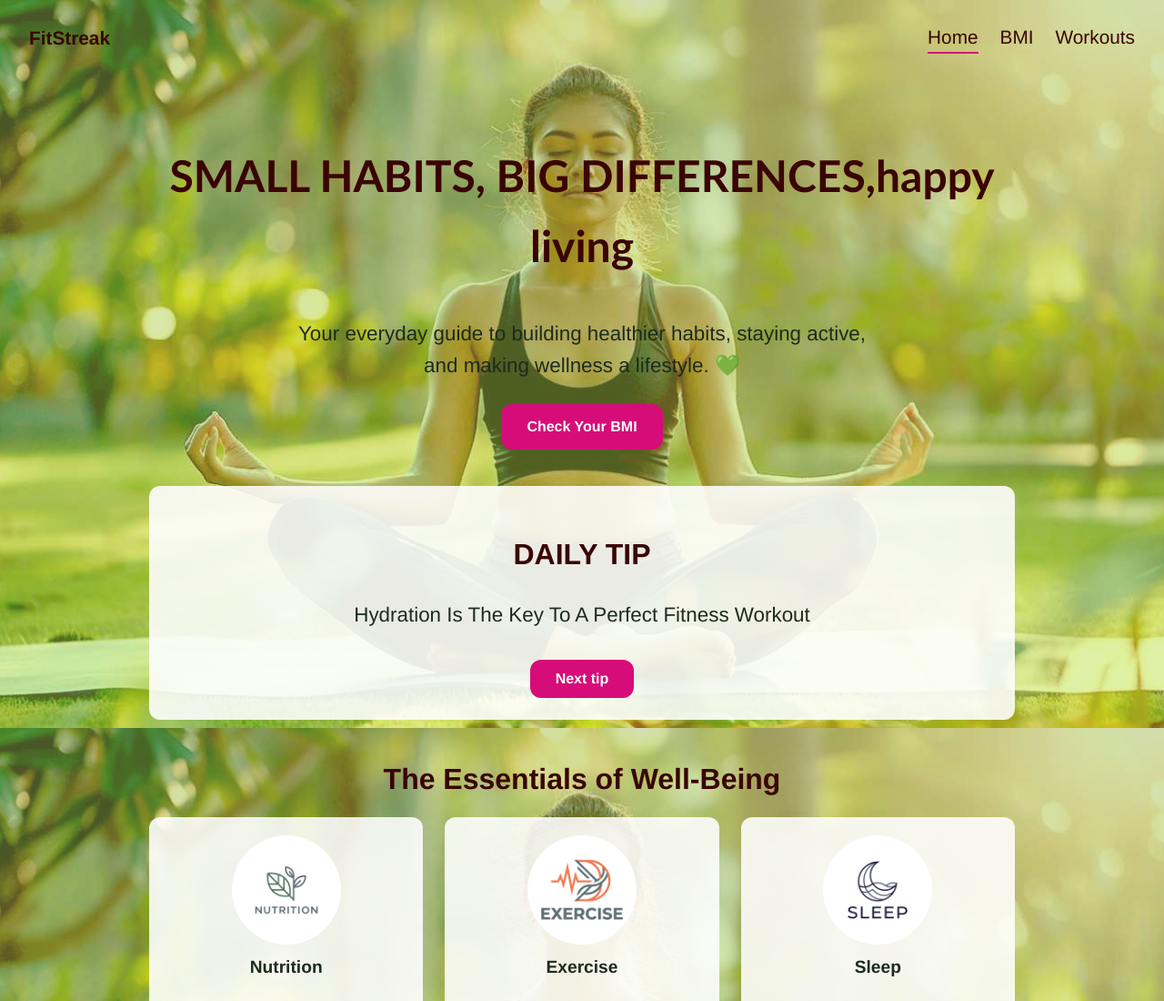
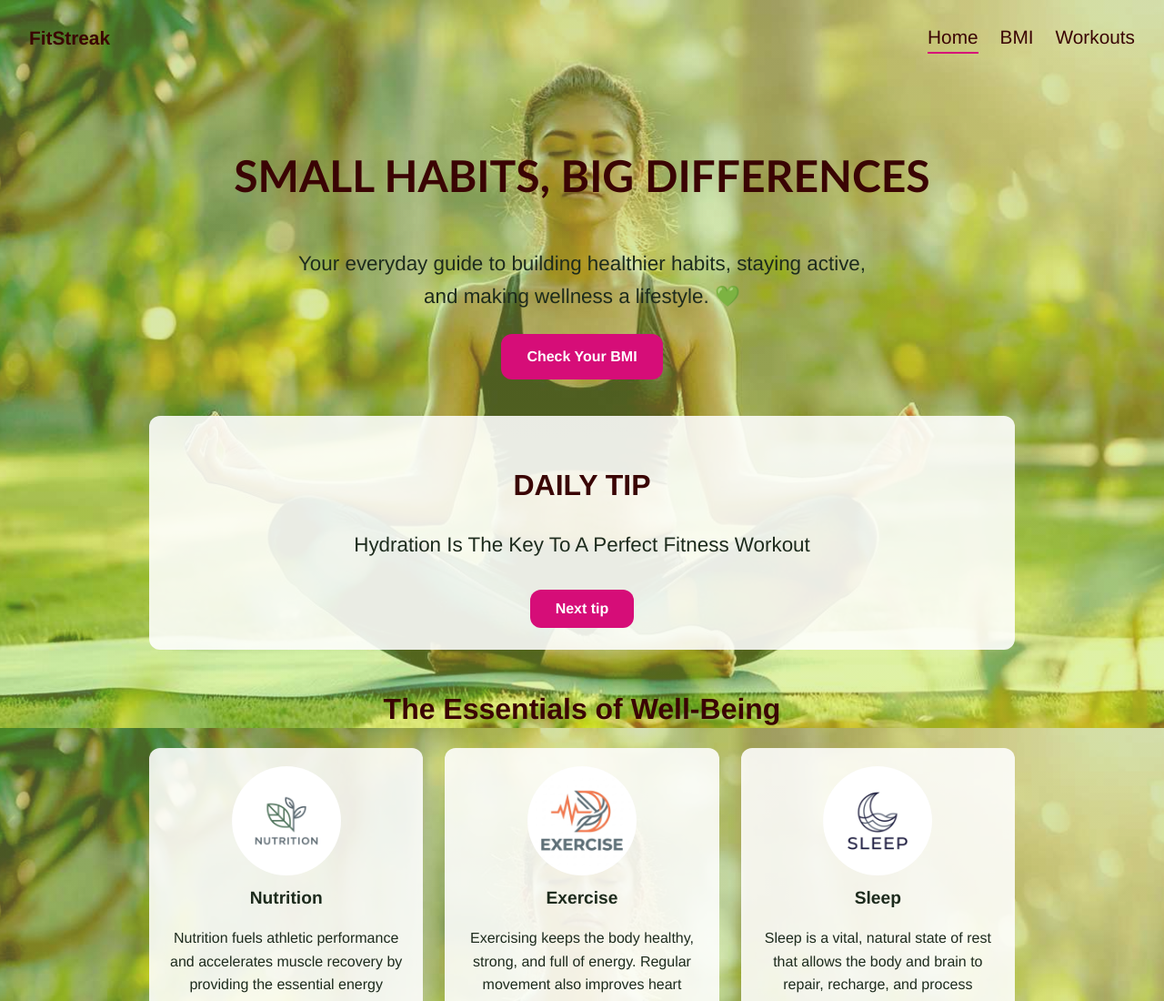
Before and after one commit to trishagarg22/FitStreak, a plain HTML site: page index.html in a window 1280 px wide. Shown: the top 1100 px of the page at 91% size. Drawn offline with Linux system fonts and the light colour scheme.

Commit message:
Update index.html

```diff
--- a/index.html
+++ b/index.html
@@ -18,7 +18,7 @@
 
     <main>
         <section class="hero">
-            <h1>SMALL HABITS, BIG DIFFERENCES,happy living</h1>
+            <h1>SMALL HABITS, BIG DIFFERENCES</h1>
             <p class="des">Your everyday guide to building healthier habits, staying active, and making wellness a lifestyle. 💚</p>
             <a href="bmi.html" class="btn">Check Your BMI</a>
         </section>
```
